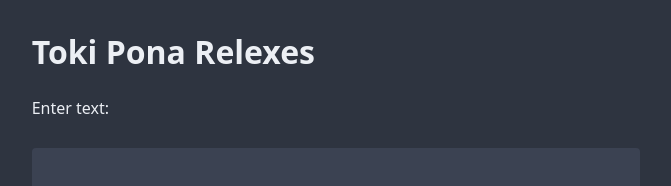
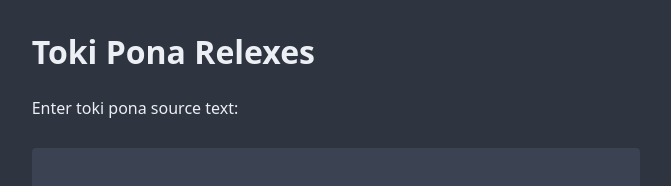
Before and after one commit to fwisard/tprelex, a plain HTML site: page index.html in a window 1280 px wide. Shown: the top 186 px of the page, without its empty margins (304-975 px from the left). Drawn offline with Linux system fonts and the light colour scheme.

Commit message:
Update index.html
label clarification we expect toki pona text

```diff
--- a/index.html
+++ b/index.html
@@ -14,7 +14,7 @@
   <body>
       <h1>Toki Pona Relexes</h1>
     <form id="relex-form">
-      <label for="text-entry">Enter text:</label><br>
+      <label for="text-entry">Enter toki pona source text:</label><br>
       <textarea id="text-entry"></textarea><br>
       <label for="dictionary-select">Select dictionary:</label><br>
       <select id="dictionary-select">
```
